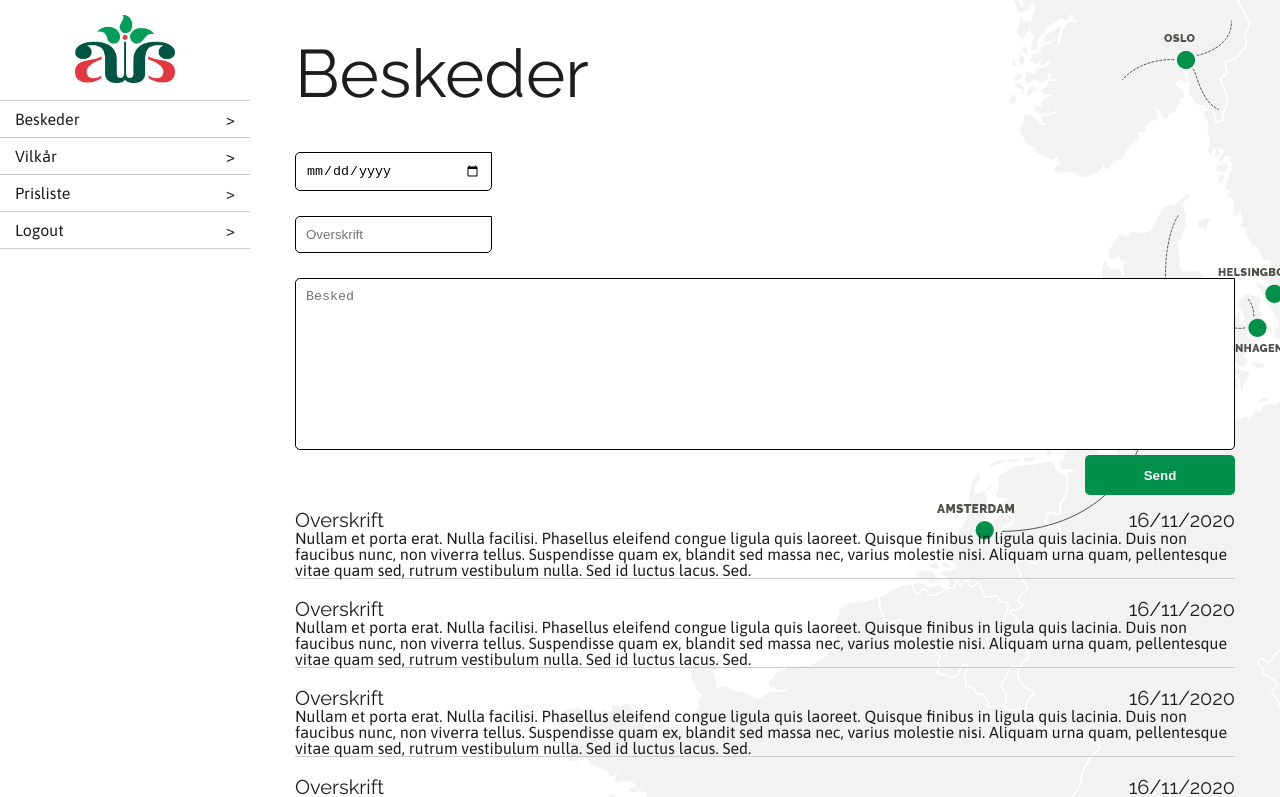
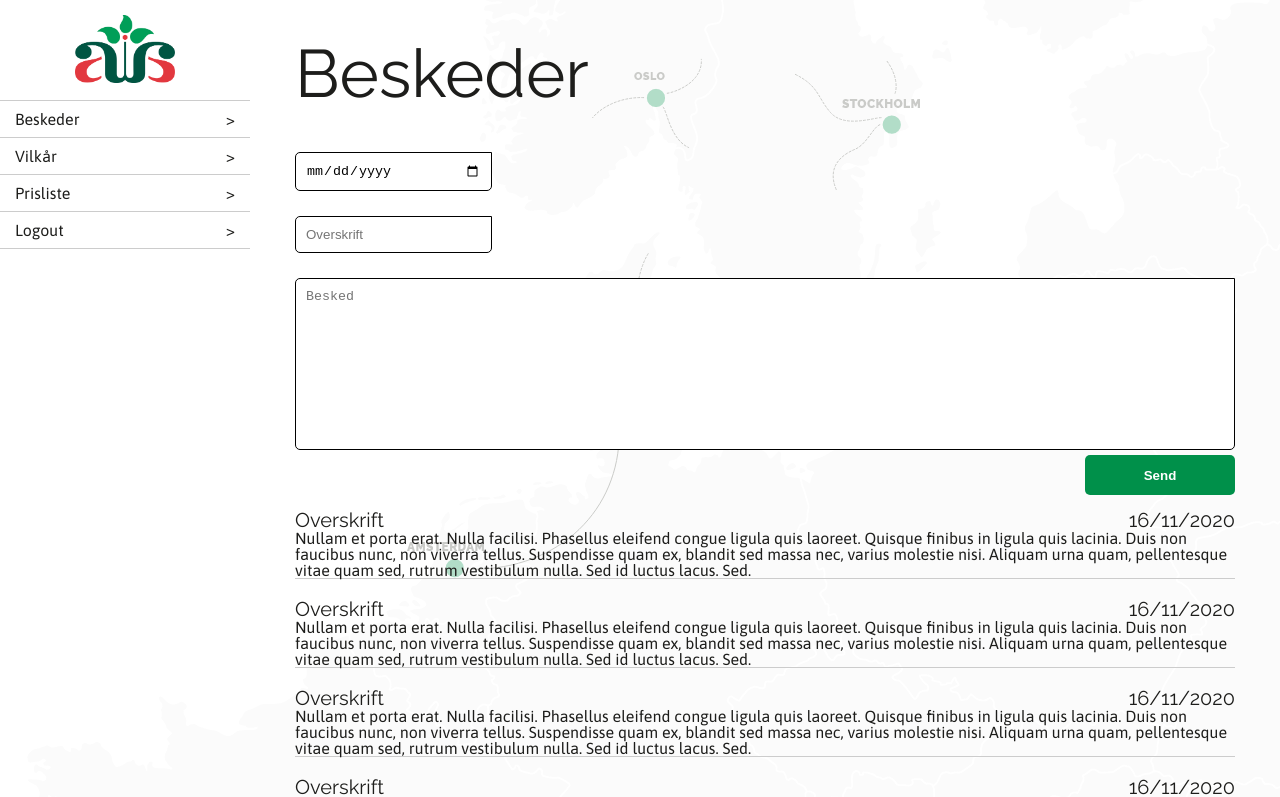
Before and after one commit to Surkrit/aa-emballage-app, a React (Create React App) app: page /Admin/Home in a window 1280 px wide. Shown: the top 797 px of the page. Built offline with nearby package versions, Linux system fonts and the light colour scheme.

Commit message:
footer i bunden og map background kun på kunde/admin

```diff
--- a/src/index.js
+++ b/src/index.js
@@ -38,6 +38,7 @@ ReactDOM.render(
 
             <Route exact path="/Customer/Home">
                <div className="flex">
+               <div className="content--backround"></div>
                   <NavCustomer />
                   <div className="content">
                      <Emballage />
@@ -49,6 +50,7 @@ ReactDOM.render(
 
             <Route exact path="/Customer/Profile">
             <div className="flex">
+            <div className="content--backround"></div>
                <NavCustomer />
                <div className="content">
                   <Headline title="Profil" />
@@ -76,6 +78,7 @@ ReactDOM.render(
 
             <Route exact path="/Customer/Message">
             <div className="flex">
+            <div className="content--backround"></div>
                <NavCustomer />
                <div className="content">
                   <Headline title="Beskeder" />
@@ -90,6 +93,7 @@ ReactDOM.render(
 
             <Route path="/Customer/Tomgods">
             <div className="flex">
+            <div className="content--backround"></div>
                <NavCustomer />
                   <div className="content">
                   <Tomgods />
@@ -100,6 +104,7 @@ ReactDOM.render(
 
             <Route path="/Customer/Svind">
             <div className="flex">
+            <div className="content--backround"></div>
                <NavCustomer />
                   <div className="content">
                   <Svind />
@@ -112,6 +117,7 @@ ReactDOM.render(
 
             <Route exact path="/Admin/Home">
             <div className="flex">
+            <div className="content--backround"></div>
              <NavAdmin />
              <div className="content">
                   <Headline title="Beskeder" />
@@ -128,6 +134,7 @@ ReactDOM.render(
 
             <Route exact path="/Admin/Terms">
             <div className="flex">
+            <div className="content--backround"></div>
                <NavAdmin />
                <div className="content">
                   <Headline title="Vilkår" />
@@ -145,6 +152,7 @@ ReactDOM.render(
 
             <Route path="/Admin/Prices">
             <div className="flex">
+            <div className="content--backround"></div>
                <NavAdmin />
                <div className="content">
                   <Prices />
--- a/src/style/App.css
+++ b/src/style/App.css
@@ -29,8 +29,6 @@ footer, header, hgroup, menu, nav, section {
 
 body {
   line-height: 1;
-  background-image: url("../images/map.png");
-  background-size: auto;
   background-color: #fff;
   background-repeat: no-repeat;
   background-position: 200px -850px;
@@ -99,6 +97,18 @@ p {
   display: -webkit-box;
   display: -ms-flexbox;
   display: flex;
+  min-height: 85vh;
+}
+
+.content--backround {
+  background-image: url("../images/map.png");
+  background-size: auto;
+  height: 100%;
+  width: 100%;
+  position: absolute;
+  background-position: center;
+  z-index: -1000;
+  opacity: 0.3;
 }
 
 .main {
--- a/src/style/_Basic.scss
+++ b/src/style/_Basic.scss
@@ -33,4 +33,16 @@ p {
 
 .flex {
     display: flex;
+    min-height: 85vh;
 }
+
+.content--backround {
+    background-image: url('../images/map.png');
+    background-size: auto;
+    height: 100%;
+    width: 100%;
+    position: absolute;
+    background-position: center;
+    z-index: -1000;
+    opacity: 0.3;
+}
--- a/src/style/_Reset.scss
+++ b/src/style/_Reset.scss
@@ -25,8 +25,6 @@ footer, header, hgroup, menu, nav, section {
 }
 body {
 	line-height: 1;
-	background-image: url('../images/map.png');
-    background-size: auto;
 	background-color: #fff;
 	background-repeat: no-repeat;
 	background-position: 200px -850px;
```
Also changed, not shown: 1 other file (tests, documents, lock files or other folders).
